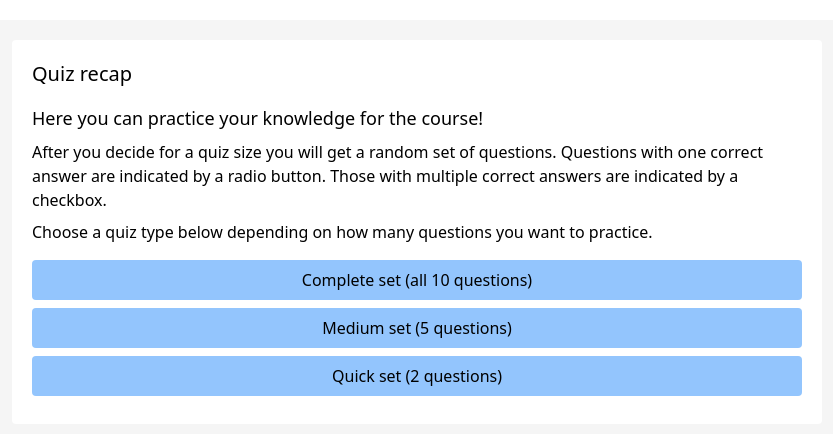
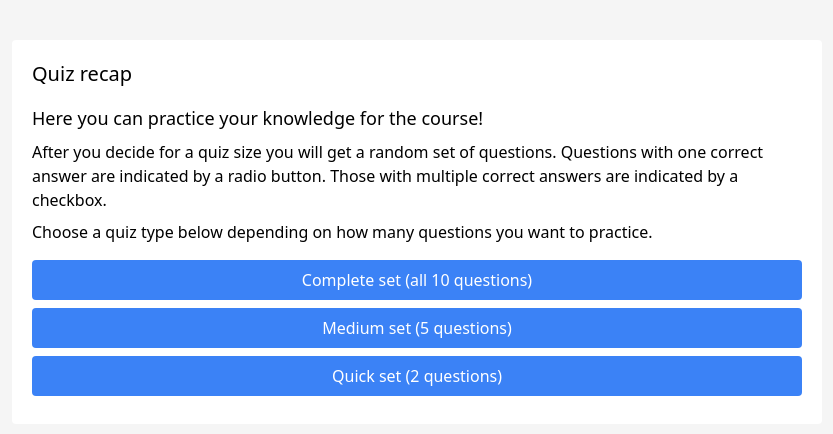
Before and after one commit to openHPI/quiz-recap, a React (Vite) app: page / in a window 1280 px wide. Shown: the top 434 px of the page, without its empty margins (223-1056 px from the left). Built offline with nearby package versions, Linux system fonts and the light colour scheme.

Commit message:
Change color scheme to use dark instead of light (except neutral color)

```diff
--- a/index.html
+++ b/index.html
@@ -5,16 +5,10 @@
     <meta name="viewport" content="width=device-width, initial-scale=1.0" />
     <title>Quiz Recap</title>
   </head>
-  <body>
+  <body style="background-color: whitesmoke">
     <div
       id="quiz-recap"
-      style="
-        width: 850px;
-        margin: auto;
-        margin-top: 20px;
-        background-color: whitesmoke;
-        padding: 20px;
-      "
+      style="max-width: 850px; margin: auto; margin-top: 20px; padding: 20px"
     ></div>
     <script type="module" src="/src/main.tsx"></script>
   </body>
--- a/src/components/Answers.tsx
+++ b/src/components/Answers.tsx
@@ -42,8 +42,8 @@ const Answers = ({
                 <small
                   className={
                     showCorrect && answer.correct
-                      ? ' qr-bg-success-light'
-                      : ' qr-bg-danger-light'
+                      ? ' qr-bg-success'
+                      : ' qr-bg-danger'
                   }
                 >
                   {answer.correct ? '(correct answer)' : '(incorrect answer)'}
--- a/src/components/Button.tsx
+++ b/src/components/Button.tsx
@@ -8,7 +8,7 @@ const Button = ({
   return (
     <button
       type="button"
-      className="qr-mb-2 qr-w-full qr-rounded qr-bg-primary qr-p-2 hover:qr-bg-primary-light focus:qr-bg-primary-light active:qr-bg-primary-light"
+      className="qr-mb-2 qr-w-full qr-rounded qr-bg-primary qr-p-2 qr-text-white hover:qr-bg-primary-dark focus:qr-bg-primary-dark active:qr-bg-primary-dark"
       onClick={() => {
         onClickAction();
       }}
--- a/src/components/Form.tsx
+++ b/src/components/Form.tsx
@@ -98,7 +98,7 @@ const Form = ({
             Your answer was {isCorrect ? ' correct ✅' : ' not correct ❌'}
           </p>
         ) : (
-          <button className="qr-m7-2 qr-w-full qr-rounded qr-bg-primary qr-p-2 hover:qr-bg-primary-light focus:qr-bg-primary-light active:qr-bg-primary-light">
+          <button className="qr-m7-2 qr-w-full qr-rounded qr-bg-primary qr-p-2 qr-text-white hover:qr-bg-primary-dark focus:qr-bg-primary-dark active:qr-bg-primary-dark">
             Submit Answer
           </button>
         )}
@@ -107,7 +107,7 @@ const Form = ({
         <>
           <button
             type="button"
-            className="qr-mt-4 qr-w-full qr-rounded qr-bg-primary qr-p-2 hover:qr-bg-primary-light focus:qr-bg-primary-light active:qr-bg-primary-light"
+            className="qr-mt-4 qr-w-full qr-rounded qr-bg-primary qr-p-2 qr-text-white hover:qr-bg-primary-dark focus:qr-bg-primary-dark active:qr-bg-primary-dark"
             onClick={handleNextQuestion}
           >
             Next Question
--- a/src/components/Quiz.tsx
+++ b/src/components/Quiz.tsx
@@ -29,7 +29,7 @@ function Quiz({ questions }: { questions: Data }) {
             <div className="qr-flex qr-flex-row-reverse">
               <button
                 type="button"
-                className="qr-mt-4 qr-rounded qr-bg-danger qr-p-2 hover:qr-bg-danger-light focus:qr-bg-danger-light active:qr-bg-danger-light"
+                className="qr-mt-4 qr-rounded qr-bg-danger qr-p-2 qr-text-white hover:qr-bg-danger-dark focus:qr-bg-danger-dark active:qr-bg-danger-dark"
                 onClick={() => {
                   setQuizEnded(true);
                 }}
--- a/src/components/Result.tsx
+++ b/src/components/Result.tsx
@@ -49,7 +49,7 @@ const Result = () => {
       )}
       <button
         type="button"
-        className="qr-mt-4 qr-w-full qr-rounded qr-bg-success qr-p-2 hover:qr-bg-success-light focus:qr-bg-success-light active:qr-bg-success-light"
+        className="qr-mt-4 qr-w-full qr-rounded qr-bg-success qr-p-2 qr-text-white hover:qr-bg-success-dark focus:qr-bg-success-dark  active:qr-bg-success-dark"
         onClick={() => {
           setQuizStarted(false);
           setQuizEnded(false);
--- a/src/main.css
+++ b/src/main.css
@@ -4,16 +4,16 @@
 
 @layer base {
   :root {
-    --color-primary: #93c5fd; /* blue-300 */
-    --color-primary-light: #bfdbfe; /* blue-200 */
+    --color-primary: #3b82f6; /* blue-500 */
+    --color-primary-dark: #2563eb; /* blue-600 */
 
     --color-neutral: #737373; /* neutral-500 */
     --color-neutral-light: #f5f5f5; /* neutral-100 */
 
-    --color-success: #4ade80; /* green-400 */
-    --color-success-light: #bbf7d0; /* green-200 */
+    --color-success: #22c55e; /* green-500 */
+    --color-success-dark: #16a34a; /* green-600 */
 
-    --color-danger: #f87171; /* red-400 */
-    --color-danger-light: #fca5a5; /* red-300 */
+    --color-danger: #ef4444; /* red-500 */
+    --color-danger-dark: #dc2626; /* red-600 */
   }
 }
--- a/tailwind.config.js
+++ b/tailwind.config.js
@@ -7,16 +7,16 @@ module.exports = {
     extend: {
       colors: {
         primary: 'var(--color-primary)',
-        'primary-light': 'var(--color-primary-light)',
+        'primary-dark': 'var(--color-primary-dark)',
 
         neutral: 'var(--color-neutral)',
         'neutral-light': 'var(--color-neutral-light)',
 
         success: 'var(--color-success)',
-        'success-light': 'var(--color-success-light)',
+        'success-dark': 'var(--color-success-dark)',
 
         danger: 'var(--color-danger)',
-        'danger-light': 'var(--color-danger-light)',
+        'danger-dark': 'var(--color-danger-dark)',
       },
     },
   },
```
Also changed, not shown: 1 other file (tests, documents, lock files or other folders).
